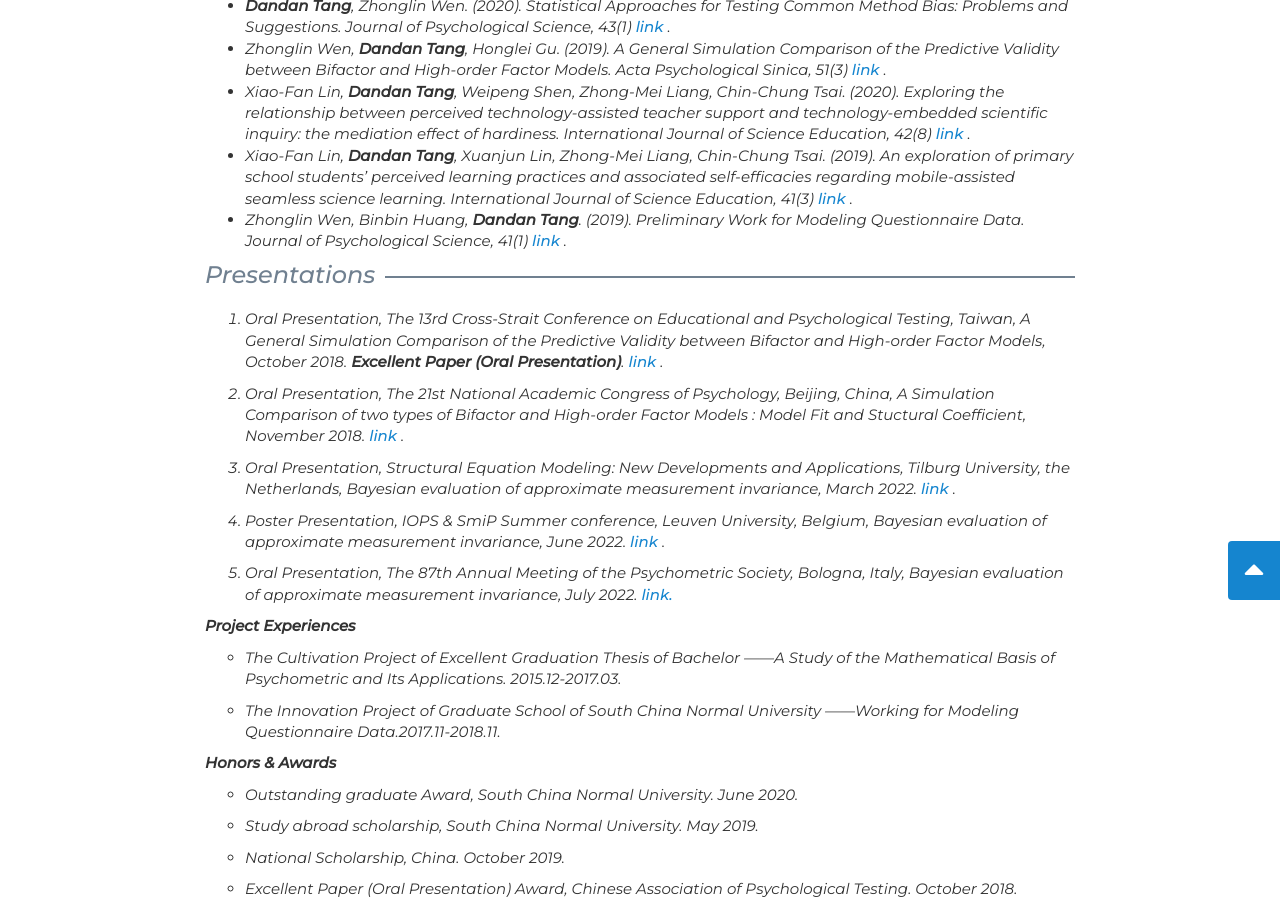
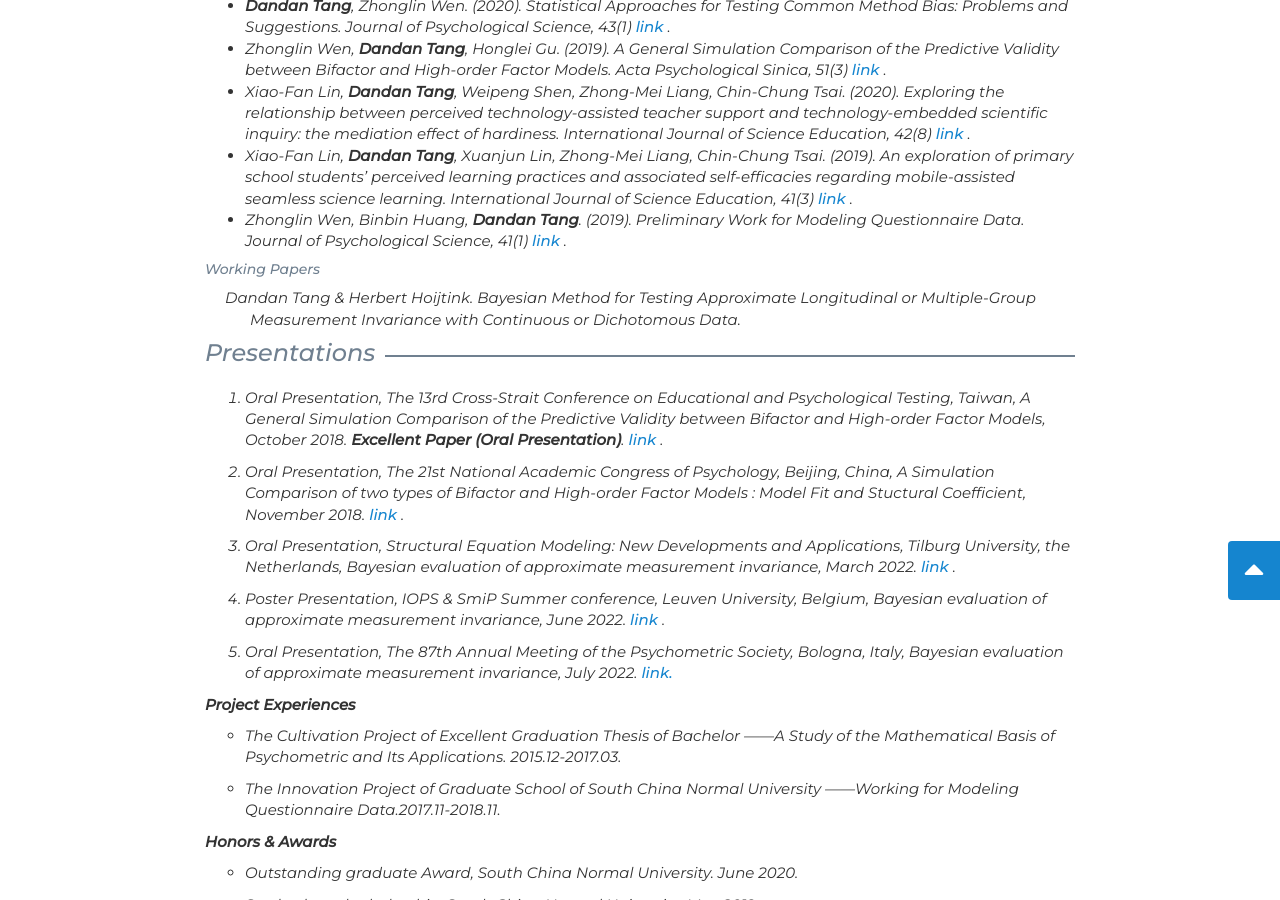
Before and after one commit to Tang-Lynn/tang-lynn.github.io, a Jekyll site: the page research.html, which Jekyll copies as it is, in a window 1280 px wide and 900 px high, scrolled down 456 px. Built offline with Jekyll 4.4.1, drawn with Linux system fonts in a browser that asks for light colours; nearby versions of some CDN libraries; a style sheet for code colours, icons or effects is not loaded.

Commit message:
Update research.html

```diff
--- a/research.html
+++ b/research.html
@@ -100,14 +100,11 @@
                <li>Lastname, X. (1999). Article title. <em>Journal Title, 33</em>(5), 100-110. doi:10.1099/1525.1999.12</li>
             </ul> -->
 
-            <!-- <h5>Working Papers</h5>
+             <h5>Working Papers</h5>
 
             <ul class="publications">
-               <li>LastName, P., & Lastname, Q. (1999). <em>Book title goes here</em> (2nd ed.) City, CA: Publishing House.</li>
-               <li>Lastname, X. (1999). Article title. <em>Journal Title, 33</em>(5), 100-110. doi:10.1099/1525.1999.12</li>
-               <li>Lastname, X. (1999). Article title. <em>Journal Title, 33</em>(5), 100-110. doi:10.1099/1525.1999.12</li>
-               <li>Lastname, X. (1999). Article title. <em>Journal Title, 33</em>(5), 100-110. doi:10.1099/1525.1999.12</li>
-            </ul> -->
+               <li>Dandan Tang & Herbert Hoijtink. <em>Bayesian Method for Testing Approximate Longitudinal or Multiple-Group Measurement Invariance with Continuous or Dichotomous Data.</li>
+            </ul>
 
             <!--<b>Presentations</b>-->
             <h3 class="push-down-1"><span>Presentations</span></h3>
```
